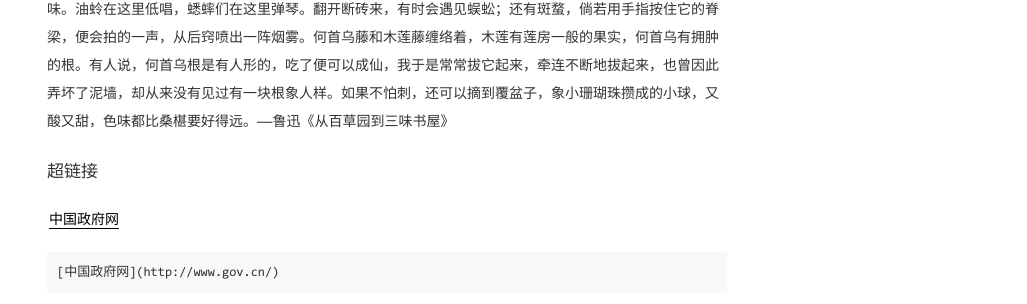
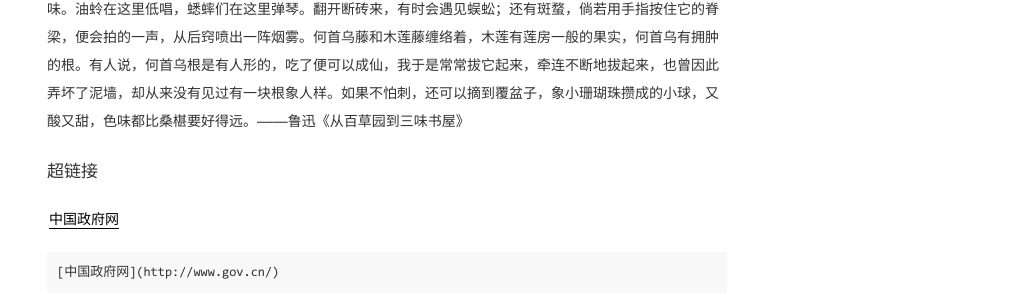
Before and after one commit to acabin/acabin.github.io, a Jekyll site: the page built from _posts/2022-5-15-布局参考.md, in a window 1280 px wide and 900 px high, scrolled down 766 px. Shown: the part 315-619 px from the top of the window, without its empty margins (253-1280 px from the left). Built offline with Jekyll 4.4.1, drawn with Linux system fonts in a browser that asks for light colours; formulas are drawn with MathJax 3; some of the changed text lies outside the part shown.

Commit message:
Update 2022-5-15-布局参考.md

```diff
--- a/_posts/2022-5-15-布局参考.md
+++ b/_posts/2022-5-15-布局参考.md
@@ -34,7 +34,7 @@ extMath: true
 
 银白的月光洒在地上，到处都有蟋蟀的凄切的叫声。夜的香气弥漫在空中，织成了一个柔软的网，把所有的景物都罩在里面。眼睛所接触到的都是罩上这个柔软的网的东西，任是一草一木，都不是象在白天里那样地现实了，它们都有着模糊、空幻的色彩，每一样都隐藏了它的细致之点，都保守着它的秘密，使人有一种如梦如幻的感觉。————巴金《家》
 
-不必说碧绿的菜畦，光滑的石井栏，高大的皂荚树，紫红的桑椹；也不必说鸣蝉在树叶里长吟，肥胖的黄蜂伏在菜花上，轻捷的叫天子（云雀）忽然从草间直窜向云霄里去了。单是周围的短短的泥墙根一带，就有无限趣味。油蛉在这里低唱，蟋蟀们在这里弹琴。翻开断砖来，有时会遇见蜈蚣；还有斑蝥，倘若用手指按住它的脊梁，便会拍的一声，从后窍喷出一阵烟雾。何首乌藤和木莲藤缠络着，木莲有莲房一般的果实，何首乌有拥肿的根。有人说，何首乌根是有人形的，吃了便可以成仙，我于是常常拔它起来，牵连不断地拔起来，也曾因此弄坏了泥墙，却从来没有见过有一块根象人样。如果不怕刺，还可以摘到覆盆子，象小珊瑚珠攒成的小球，又酸又甜，色味都比桑椹要好得远。——鲁迅《从百草园到三味书屋》
+不必说碧绿的菜畦，光滑的石井栏，高大的皂荚树，紫红的桑椹；也不必说鸣蝉在树叶里长吟，肥胖的黄蜂伏在菜花上，轻捷的叫天子（云雀）忽然从草间直窜向云霄里去了。单是周围的短短的泥墙根一带，就有无限趣味。油蛉在这里低唱，蟋蟀们在这里弹琴。翻开断砖来，有时会遇见蜈蚣；还有斑蝥，倘若用手指按住它的脊梁，便会拍的一声，从后窍喷出一阵烟雾。何首乌藤和木莲藤缠络着，木莲有莲房一般的果实，何首乌有拥肿的根。有人说，何首乌根是有人形的，吃了便可以成仙，我于是常常拔它起来，牵连不断地拔起来，也曾因此弄坏了泥墙，却从来没有见过有一块根象人样。如果不怕刺，还可以摘到覆盆子，象小珊瑚珠攒成的小球，又酸又甜，色味都比桑椹要好得远。————鲁迅《从百草园到三味书屋》
 
 ## 超链接
 
```
